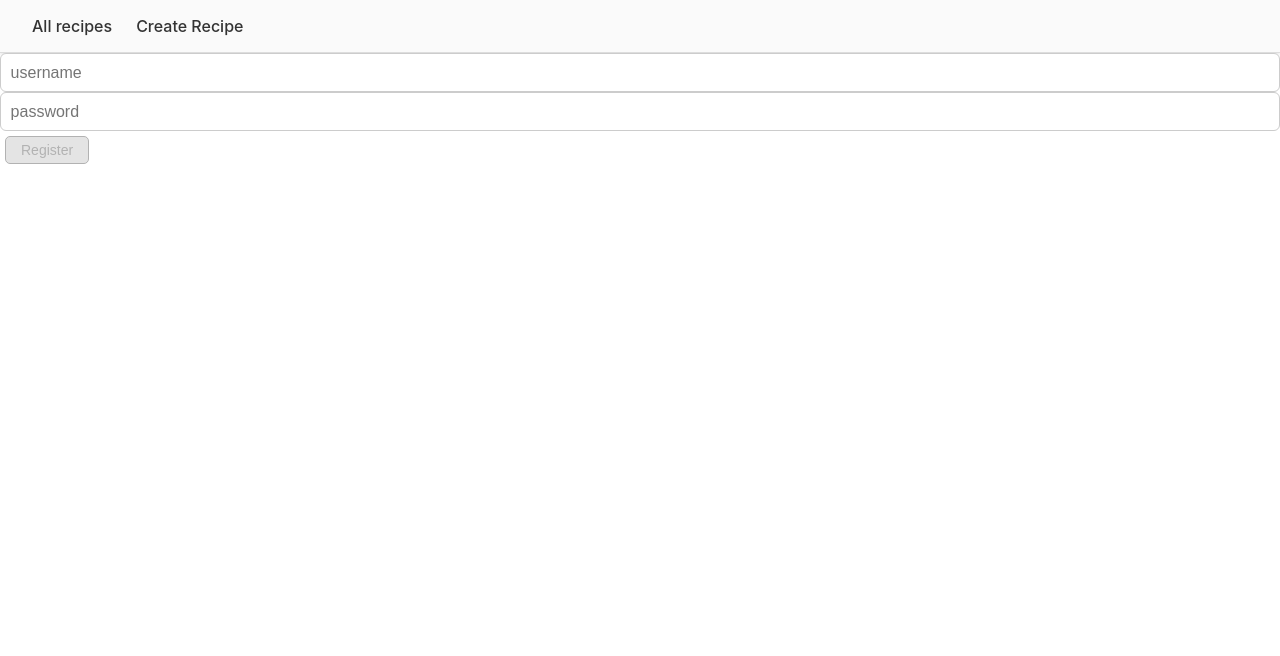
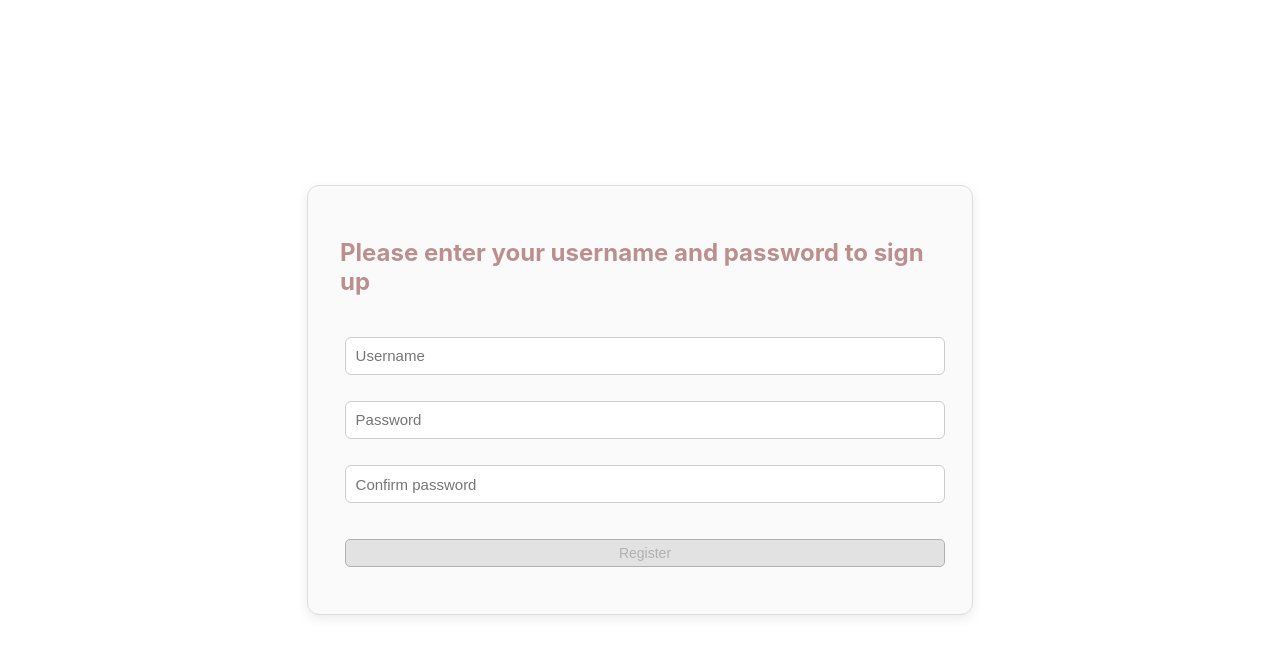
Before and after one commit to atsiarnouskaya/recipe-web-app-front, a React (Create React App) app: page /register in a window 1280 px wide. Shown: the top 656 px of the page. Built offline with nearby package versions, Linux system fonts and the light colour scheme.

Commit message:
Changed css for register form

```diff
--- a/src/App.js
+++ b/src/App.js
@@ -45,7 +45,7 @@ function App() {
                     isLoading
                 }}>
                 <BrowserRouter>
-                    <Navbar />
+                    {isAuth && <Navbar />}
                     <Routes>
                         <Route element={<AllRecipes/>}
                                path={"/allRecipes"}/>
--- a/src/Components/Button/ButtonStyle.module.css
+++ b/src/Components/Button/ButtonStyle.module.css
@@ -1,12 +1,16 @@
 .myBtn {
+    box-sizing: border-box;
+    display: inline-block;
     padding: 5px 15px;
-    margin: 5px;
+    margin: 15px 5px;
+    width: 100%;
     color: saddlebrown;
     font-size: 14px;
     background-color: transparent;
     border: 1px solid burlywood;
     border-radius: 5px;
     cursor: pointer;
+    position: relative;
 }
 
 .myBtn:hover {
--- a/src/Components/Form/FormStyle.module.css
+++ b/src/Components/Form/FormStyle.module.css
@@ -1,4 +1,4 @@
-.recipeForm {
+.form {
     max-width: 600px;
     margin: 2rem auto;
     padding: 2rem;
@@ -10,6 +10,13 @@
     display: flex;
     flex-direction: column;
     gap: 1rem;
+}
+
+.centerWrapper {
+    display: flex;
+    justify-content: center;
+    align-items: center;
+    height: 100vh; /* центрирование по вертикали */
 }
 
 .ingredientsSection {
--- a/src/Components/Form/RecipeFormComponent.jsx
+++ b/src/Components/Form/RecipeFormComponent.jsx
@@ -25,7 +25,7 @@ const RecipeFormComponent = ({saveRecipe, initialRecipe}) => {
         <div>
             <h2>Enter your recipe here</h2>
 
-            <form className={classes.recipeForm}>
+            <form className={classes.form}>
                 <InputComponent type="text"
                                 value={recipe.title}
                                 placeholder="Recipe title"
--- a/src/Components/Input/InputStyle.module.css
+++ b/src/Components/Input/InputStyle.module.css
@@ -1,10 +1,11 @@
 
 .input {
     box-sizing: border-box;
+    position: relative;
     width: 100%;
     padding: 0.6rem;
-    font-size: 1rem;
-
+    font-size: 15px;
+    margin: 5px 5px;
     border: 1px solid #ccc;
     border-radius: 6px;
     background: #fff;
--- a/src/Components/Registration/RegistrationFormComponent.jsx
+++ b/src/Components/Registration/RegistrationFormComponent.jsx
@@ -1,39 +1,64 @@
-import React, {useState} from 'react';
+import React, {useEffect, useState} from 'react';
 import InputComponent from "../Input/InputComponent";
 import Button from "../Button/Button";
+import classes from "../Form/FormStyle.module.css"
 
 function RegistrationFormComponent({register}) {
 
+    const [username, setUsername] = useState("");
     const [password, setPassword] = useState("");
-    const [username, setUsername] = useState("");
+    const [confirmPassword, setConfirmPassword] = useState("");
 
     return (
-        <form>
+        <div className={classes.centerWrapper}>
+            <form className={classes.form}>
+                <h2>Please enter your username and password to sign up</h2>
+
                 <InputComponent
                     type="text"
                     value={username}
                     onChange={e => {
                         setUsername (e.target.value);
-                }} placeholder="username" />
+                    }}
+                    placeholder="Username" />
 
                 <InputComponent
                     type="password"
                     value={password}
                     onChange={e => {
                         setPassword(e.target.value);
-                }} placeholder="password" />
+                    }}
+                    placeholder="Password" />
+
+                <InputComponent
+                    type="password"
+                    value={confirmPassword}
+                    onChange={e => {
+                        setConfirmPassword(e.target.value);
+                    }}
+                    placeholder="Confirm password"
+                    style={{borderColor: confirmPassword && password !== confirmPassword ? "red" : ""}}/>
+
 
 
 
                 <Button
                     onClick={(e) => {
                     e.preventDefault();
+
+                    if (password !== confirmPassword) {
+                        alert("Passwords don't match");
+                        setPassword("");
+                        setConfirmPassword("");
+                        return;
+                    }
                     register(username, password)}}
                     disabled={!(username && password)}>
                     Register
                 </Button>
 
             </form>
+        </div>
     );
 }
 
--- a/src/Components/Registration/RegistrationSuccess.jsx
+++ b/src/Components/Registration/RegistrationSuccess.jsx
@@ -1,8 +1,19 @@
 import React from 'react';
+import Button from "../Button/Button";
+import {Link, useNavigate} from "react-router-dom";
 
 function RegistrationSuccess() {
+
+    const navigate = useNavigate();
+
     return (
-        <div>You have successfully registered!</div>
+        <div>
+            You have successfully registered!
+            <br></br>
+
+            <Link to={"/login"}>Login</Link>
+
+        </div>
     );
 }
 
--- a/src/Pages/RegisterPage.jsx
+++ b/src/Pages/RegisterPage.jsx
@@ -21,7 +21,11 @@ function RegisterPage() {
     }
 
     return (
-        <RegistrationFormComponent register={register} />
+        <div>
+
+            <RegistrationFormComponent register={register} />
+        </div>
+
     );
 }
 
```
Lines whose indentation alone changed are shown as unchanged.
